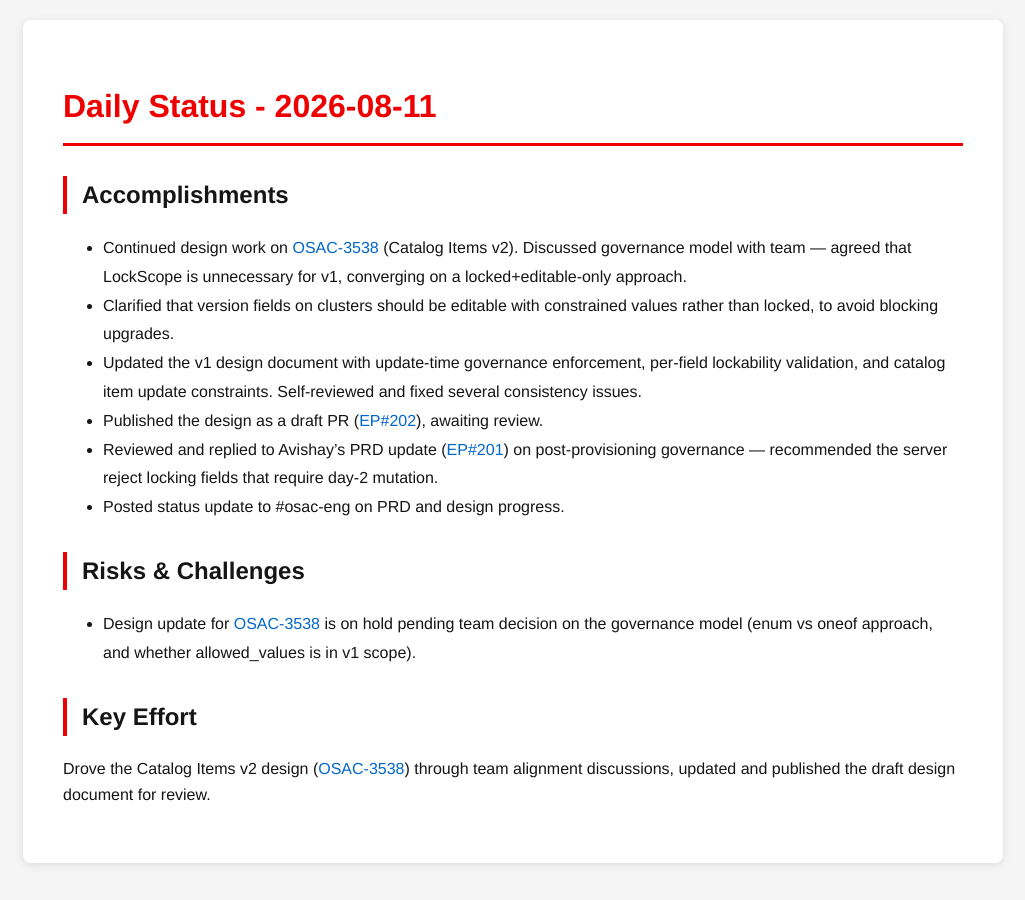
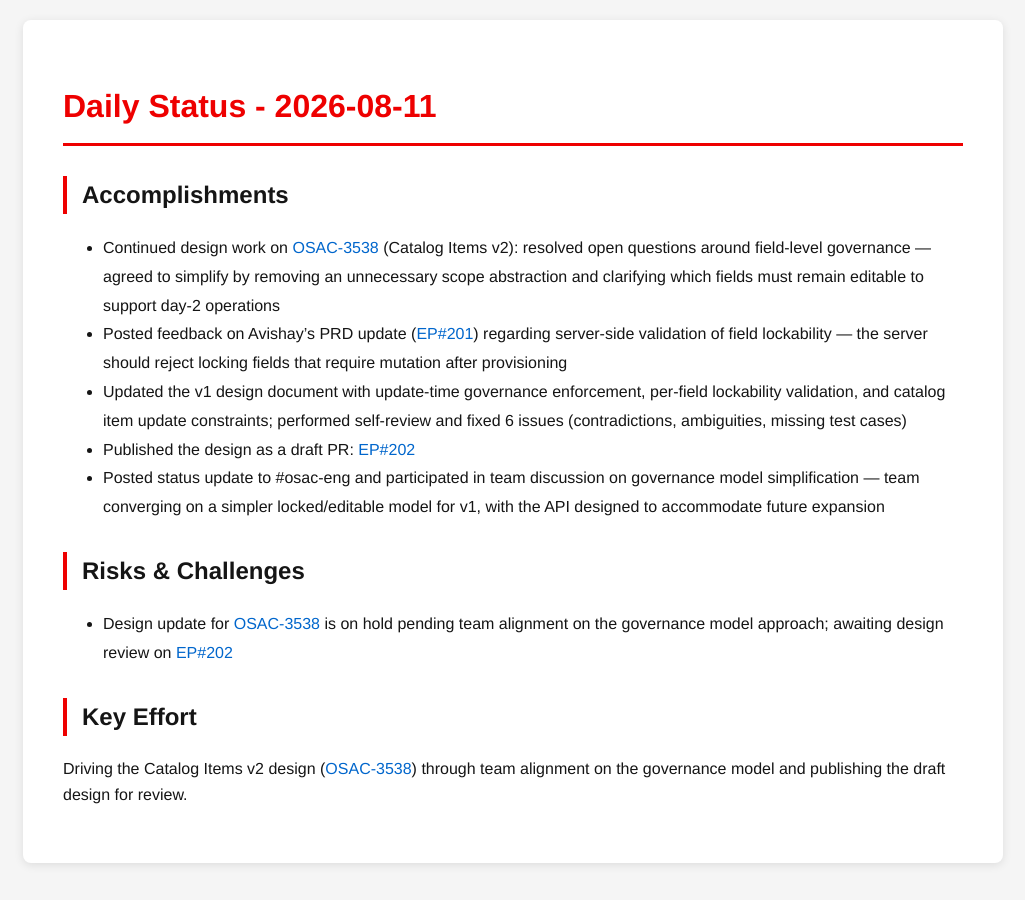
Before and after one commit to tzvatot/daily-status, a Jekyll site: the page built from 2026-08-11.md, in a window 1280 px wide. Shown: the whole page, without its empty margins (127-1152 px from the left). Built offline with Jekyll 4.4.1, drawn with Linux system fonts in a browser that asks for light colours.

Commit message:
Daily status update - 2026-08-11

```diff
--- a/2026-08-11.md
+++ b/2026-08-11.md
@@ -7,15 +7,14 @@ date: 2026-08-11
 # Daily Status - 2026-08-11
 
 ## Accomplishments
-- Continued design work on [OSAC-3538](https://redhat.atlassian.net/browse/OSAC-3538) (Catalog Items v2). Discussed governance model with team — agreed that LockScope is unnecessary for v1, converging on a locked+editable-only approach.
-- Clarified that version fields on clusters should be editable with constrained values rather than locked, to avoid blocking upgrades.
-- Updated the v1 design document with update-time governance enforcement, per-field lockability validation, and catalog item update constraints. Self-reviewed and fixed several consistency issues.
-- Published the design as a draft PR ([EP#202](https://github.com/osac-project/enhancement-proposals/pull/202)), awaiting review.
-- Reviewed and replied to Avishay's PRD update ([EP#201](https://github.com/osac-project/enhancement-proposals/pull/201)) on post-provisioning governance — recommended the server reject locking fields that require day-2 mutation.
-- Posted status update to #osac-eng on PRD and design progress.
+- Continued design work on [OSAC-3538](https://redhat.atlassian.net/browse/OSAC-3538) (Catalog Items v2): resolved open questions around field-level governance — agreed to simplify by removing an unnecessary scope abstraction and clarifying which fields must remain editable to support day-2 operations
+- Posted feedback on Avishay's PRD update ([EP#201](https://github.com/osac-project/enhancement-proposals/pull/201)) regarding server-side validation of field lockability — the server should reject locking fields that require mutation after provisioning
+- Updated the v1 design document with update-time governance enforcement, per-field lockability validation, and catalog item update constraints; performed self-review and fixed 6 issues (contradictions, ambiguities, missing test cases)
+- Published the design as a draft PR: [EP#202](https://github.com/osac-project/enhancement-proposals/pull/202)
+- Posted status update to #osac-eng and participated in team discussion on governance model simplification — team converging on a simpler locked/editable model for v1, with the API designed to accommodate future expansion
 
 ## Risks & Challenges
-- Design update for [OSAC-3538](https://redhat.atlassian.net/browse/OSAC-3538) is on hold pending team decision on the governance model (enum vs oneof approach, and whether allowed_values is in v1 scope).
+- Design update for [OSAC-3538](https://redhat.atlassian.net/browse/OSAC-3538) is on hold pending team alignment on the governance model approach; awaiting design review on [EP#202](https://github.com/osac-project/enhancement-proposals/pull/202)
 
 ## Key Effort
-Drove the Catalog Items v2 design ([OSAC-3538](https://redhat.atlassian.net/browse/OSAC-3538)) through team alignment discussions, updated and published the draft design document for review.
+Driving the Catalog Items v2 design ([OSAC-3538](https://redhat.atlassian.net/browse/OSAC-3538)) through team alignment on the governance model and publishing the draft design for review.
```
